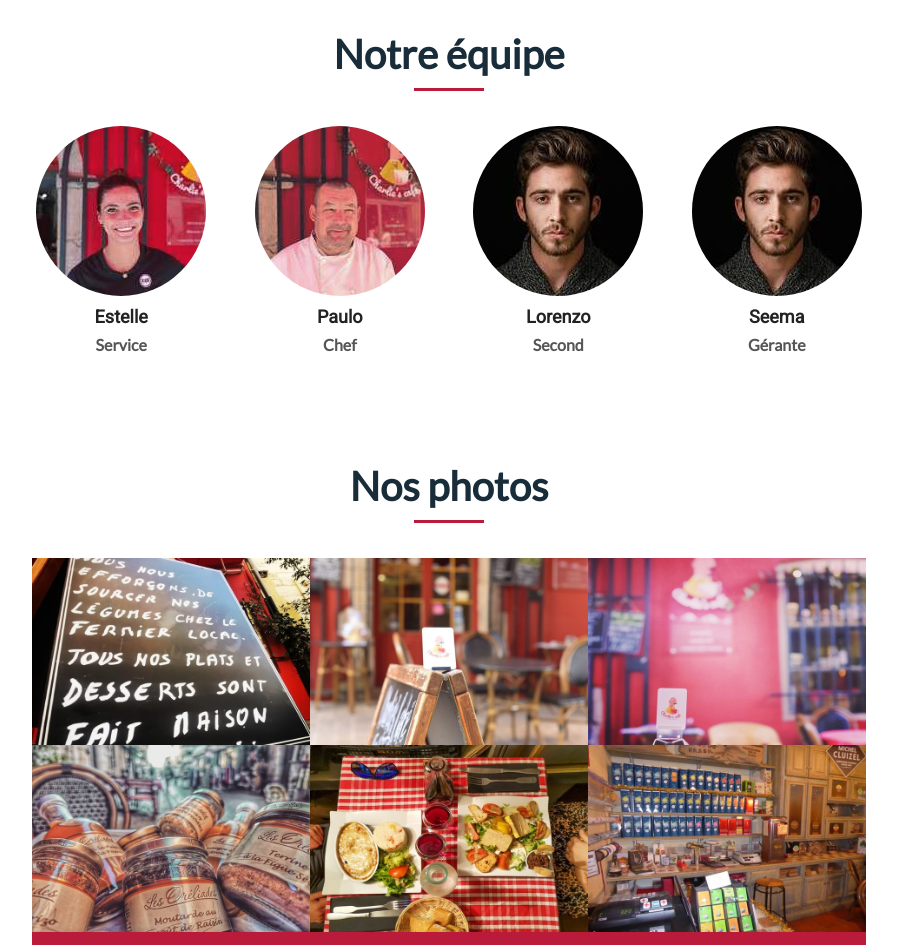
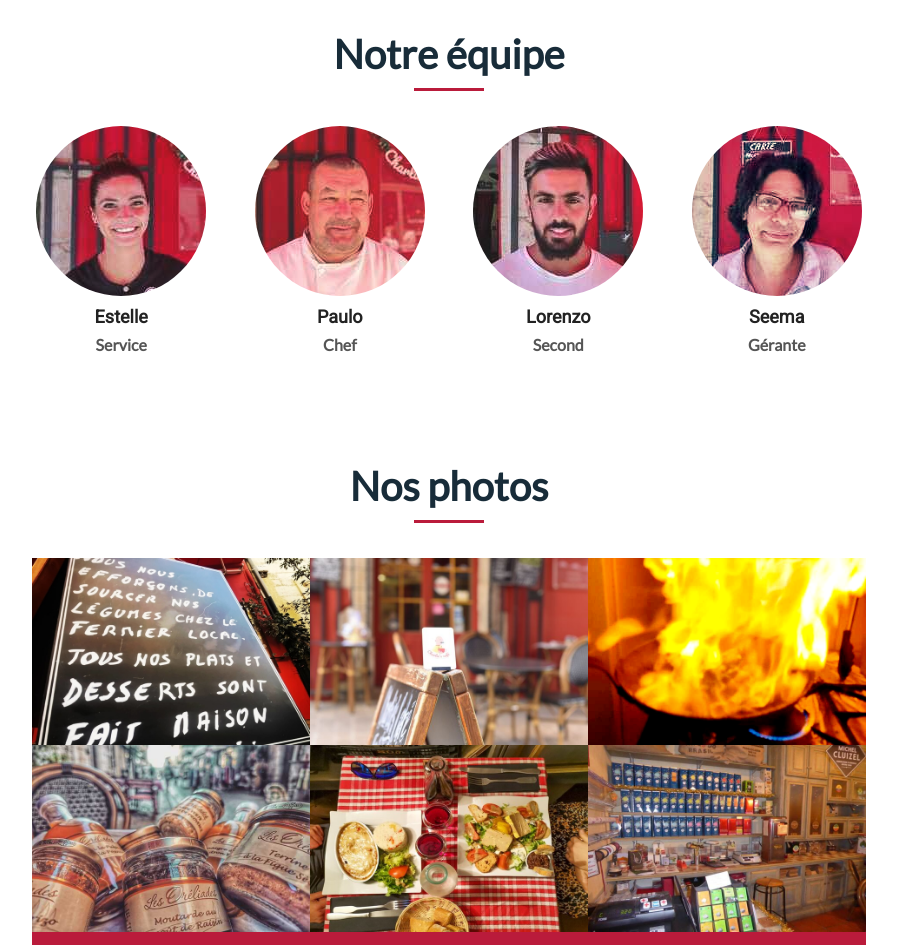
Before and after one commit to charliescafe/charliescafe.github.io, a plain HTML site: page index.html in a window 1280 px wide. Shown: the part 2320-3265 px from the top of the page, without its empty margins (191-1088 px from the left). Drawn offline with Linux system fonts and the light colour scheme; no server answers.

Commit message:
added all staff portraits

```diff
--- a/index.html
+++ b/index.html
@@ -226,32 +226,32 @@
             <div class="row text-center slideanim thumbnail-row">
                 <div class="col-sm-3">
                     <div class="staff">
-                        <img src="img/estelle_resize.png"
-                            class="" alt="chef-img" style="width:170px; height: 170px">
+                        <img src="img/estelle_resize_v2.png"
+                            class="" alt="portrait Estelle serveuse" style="width:170px; height: 170px">
                         <h5 class="">Estelle</h5>
                         <h6>Service</h6>
                     </div>
                 </div>
                 <div class="col-sm-3">
                     <div class="staff">
-                        <img src="img/paulo_resize.png" class=""
-                            alt="chef-img" style="width:170px; height: 170px">
+                        <img src="img/paulo_resize_v3.png" class=""
+                            alt="portrait Paulo chef" style="width:170px; height: 170px">
                         <h5 class="">Paulo</h5>
                         <h6>Chef</h6>
                     </div>
                 </div>
                 <div class="col-sm-3">
                     <div class="staff">
-                        <img src="img/portraits_01_resize_cropped.jpg" class=""
-                            alt="chef-img" style="width:170px; height: 170px">
+                        <img src="img/lorenzo_resize.png" class=""
+                            alt="portrait Lorenzo second" style="width:170px; height: 170px">
                         <h5 class="">Lorenzo</h5>
                         <h6>Second</h6>
                     </div>
                 </div>
                 <div class="col-sm-3">
                     <div class="staff">
-                        <img src="img/portraits_01_resize_cropped.jpg" class=""
-                            alt="chef-img" style="width:170px; height: 170px">
+                        <img src="img/seema_resize.png" class=""
+                            alt="portrait Seema gérante" style="width:170px; height: 170px">
                         <h5 class="">Seema</h5>
                         <h6>Gérante</h6>
                     </div>
@@ -273,8 +273,7 @@
                                 <i class="fa fa-instagram fa-3x"></i>
                             </div>
                         </div>
-                        <img src="img/insta_01_resize.jpg" class="img-fluid
-                        " alt="">
+                        <img src="img/insta_01_resize.jpg" class="img-fluid" alt="L'ardoise de nos plats.">
                     </a>
                 </div>
                 <div class="col-sm-4 portfolio-item">
@@ -285,7 +284,7 @@
                             </div>
                         </div>
                         <img src="img/insta_02_resize.jpg"
-                            class="img-fluid" alt="">
+                            class="img-fluid" alt="Vu d'ensemble du restaurant Charlie's café.">
                     </a>
                 </div>
                 <div class="col-sm-4 portfolio-item">
@@ -295,8 +294,8 @@
                                 <i class="fa fa-instagram fa-3x"></i>
                             </div>
                         </div>
-                        <img src="img/insta_03_resize.jpg"
-                            class="img-fluid" alt="">
+                        <img src="img/champignon_cognac.png"
+                            class="img-fluid" alt="Paulo cuisinant des champignons au Cognac.">
                     </a>
                 </div>
                 <div class="col-sm-4 portfolio-item">
@@ -307,7 +306,7 @@
                             </div>
                         </div>
                         <img src="img/insta_04_resize.jpg"
-                            class="img-fluid" alt="">
+                            class="img-fluid" alt="Nos terrines et nos produits du terroire.">
                     </a>
                 </div>
                 <div class="col-sm-4 portfolio-item">
@@ -318,7 +317,7 @@
                             </div>
                         </div>
                         <img src="img/insta_05_resize.jpg"
-                            class="img-fluid" alt="">
+                            class="img-fluid" alt="Une table avec deux plats.">
                     </a>
                 </div>
                 <div class="col-sm-4 portfolio-item">
@@ -329,7 +328,7 @@
                             </div>
                         </div>
                         <img src="img/insta_06_resize.jpg"
-                            class="img-fluid" alt="">
+                            class="img-fluid" alt="Nos thés et nos café Noailles en ventes.">
                     </a>
                 </div>
             </div>
```
Also changed, not shown: img/champignon_cognac.png (added), img/estelle_resize.png (deleted), img/estelle_resize_v2.png (added), img/lorenzo_resize.png (added), img/paulo_resize.png (deleted), img/paulo_resize_v3.png (added), img/portraits_01_resize_cropped.jpg (deleted), img/seema_resize.png (added).
